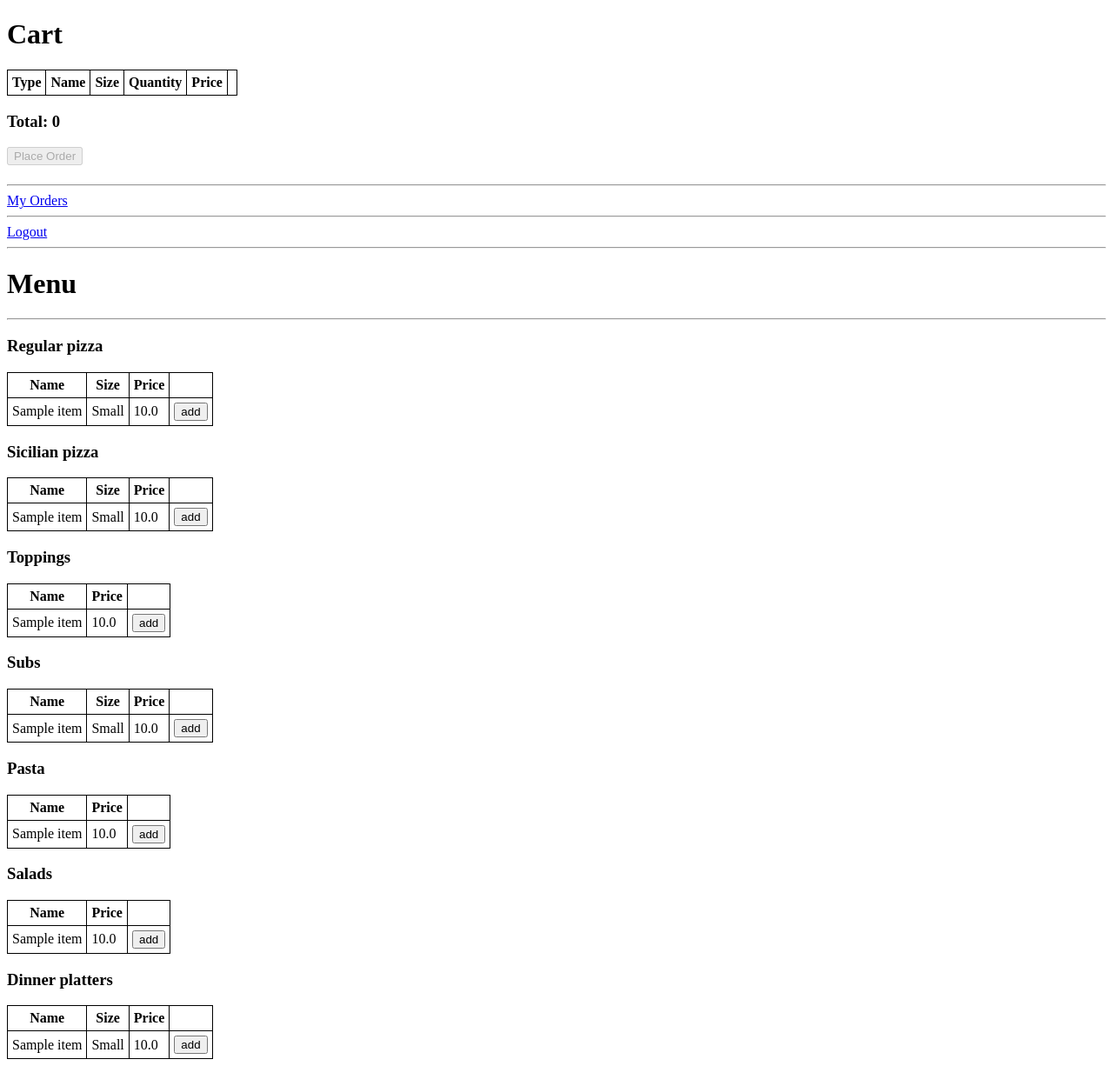
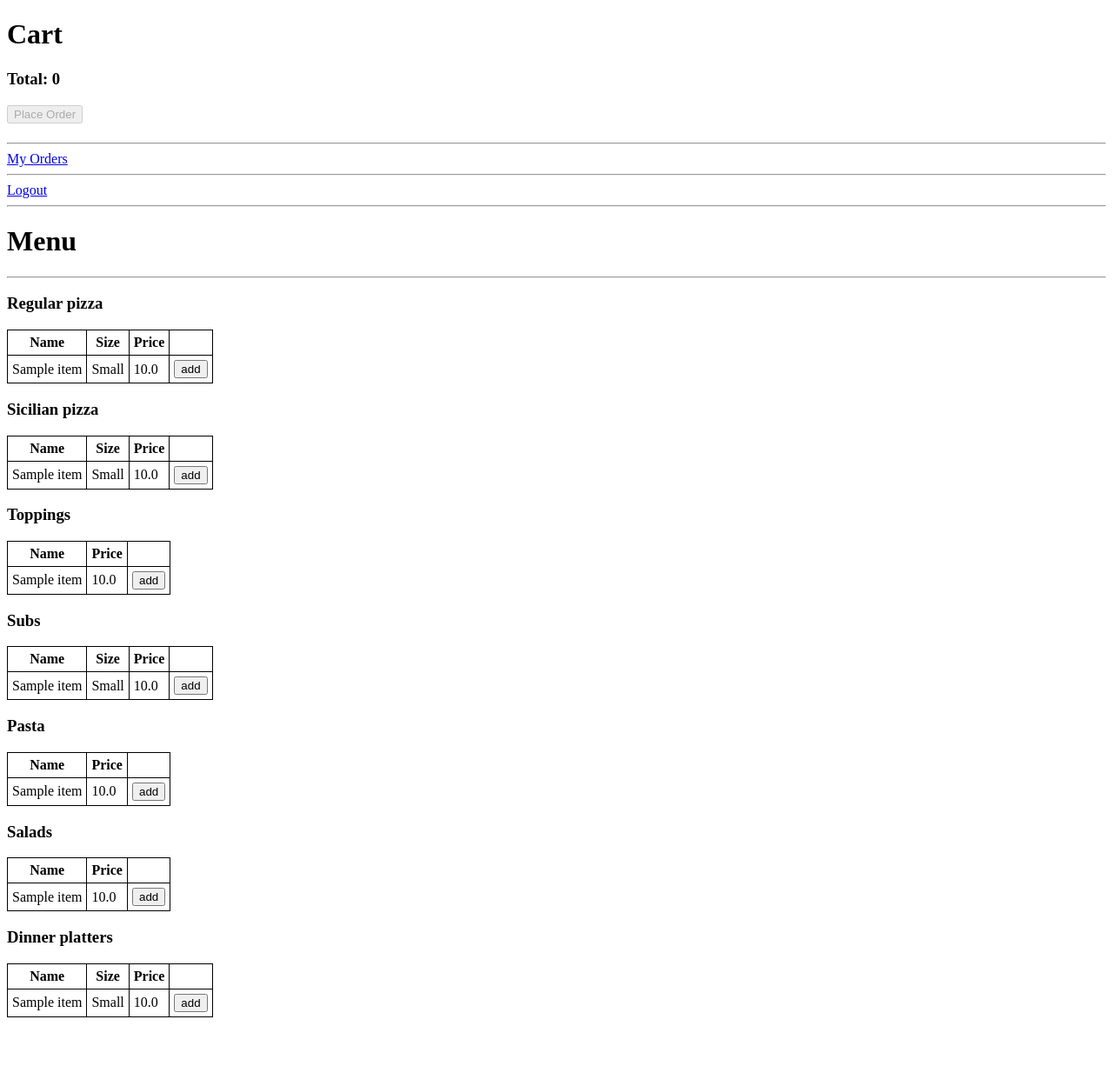
Before and after one commit to shanmukhat1999/pizza-application, a Django app: template pizza/templates/pizza/menu.html in a window 1280 px wide. Shown: the whole page at 87% size. After the commit the page ends 1170 px from the top, so only its background shows below. Run offline with Django 3.2, Linux system fonts and the light colour scheme; tables that the repository leaves empty hold one stand-in row (values such as "Sample post"); the template is opened without the code that fills it: values that come from a table or form of the project are taken from there, most other values are stand-ins (such as "Sample title", 1, 10 or a date in 2020); lists and menus that the app fills with data are empty.

Commit message:
remove table header

```diff
--- a/pizza/templates/pizza/menu.html
+++ b/pizza/templates/pizza/menu.html
@@ -207,22 +207,8 @@
     <body>
         <h1>Cart</h1>
         <div>
-            <table>
-                <table>
-                    <thead>
-                        <tr>
-                            <th>Type</th>
-                            <th>Name</th>
-                            <th>Size</th>
-                            <th>Quantity</th>
-                            <th>Price</th>
-                            <th></th>
-                        </tr>
-                    </thead>
-                </table>
-                <table id='cartlist'>
-                </table>
-            </table>
+            <ul id='cartlist'>
+            </ul>
         </div>
         <div id="total">
         </div>
```
